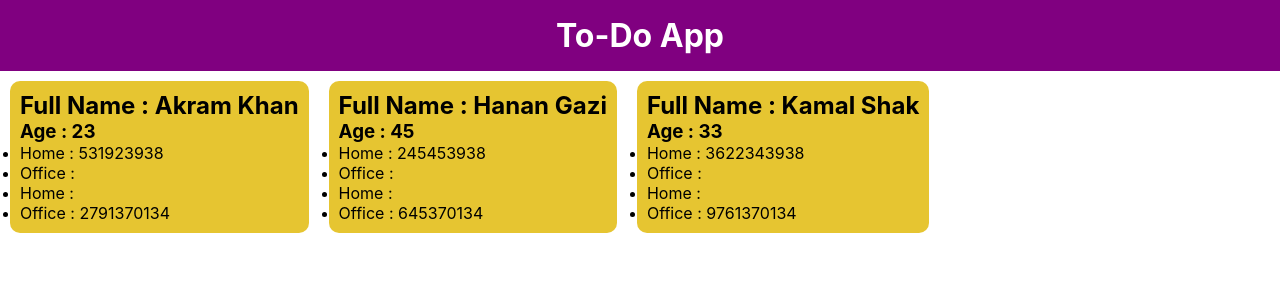
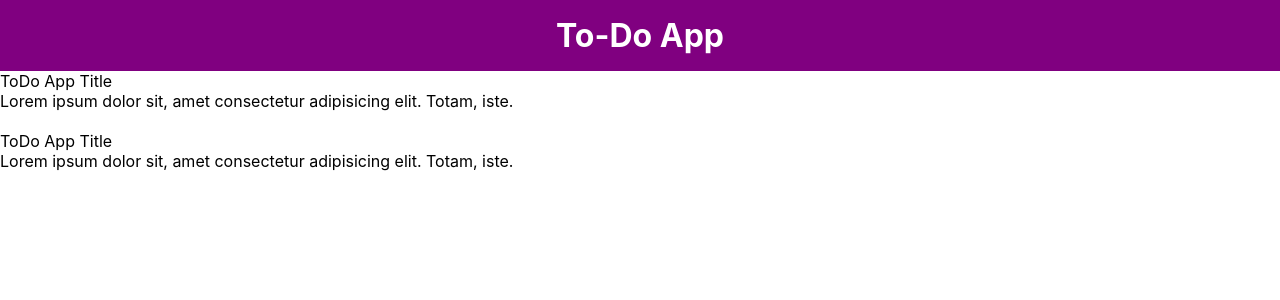
Before and after one commit to ismailsardar/react_2, a React (Create React App) app in the folder my-selfs/: page / in a window 1280 px wide. Shown: the top 300 px of the page. Built offline with nearby package versions, Linux system fonts and the light colour scheme.

Commit message:
react component under the hood Activite

```diff
--- a/my-selfs/src/App.js
+++ b/my-selfs/src/App.js
@@ -1,6 +1,7 @@
 import './App.css';
+import UnderActivite from './components/UnderActivite';
 // import Card from './components/Card';
-import NestedMap from './components/NestedMap';
+// import NestedMap from './components/NestedMap';
 
 function App() {
   // Props and destructuring
@@ -11,7 +12,8 @@ function App() {
       {/* <Card cardTitle="What is React?" />
       <Card cardTitle="What is mongoDb?" />
       <Card cardTitle="What is Node.js?" /> */}
-      <NestedMap />
+      {/* <NestedMap /> */}
+      <UnderActivite />
     </>
 
   );
--- /dev/null
+++ b/my-selfs/src/components/UnderActivite.js
@@ -0,0 +1,33 @@
+import React from 'react'
+
+const UnderActivite = () => {
+
+    const ToDo = () => {
+        return(
+            <div>
+                <p>ToDo App Title</p>
+                <p>Lorem ipsum dolor sit, amet consectetur adipisicing elit. Totam, iste.</p>
+            </div>
+        )
+    }
+
+    const ToDo2 = () => {
+        return(
+            React.createElement("div",{},
+            React.createElement("p",{},"ToDo App Title"),
+            React.createElement("p",{},"Lorem ipsum dolor sit, amet consectetur adipisicing elit. Totam, iste.")
+            )
+        )
+    }
+
+
+  return (
+    <>
+        <ToDo />
+        <br />
+        <ToDo2 />
+    </>
+  )
+}
+
+export default UnderActivite
```
